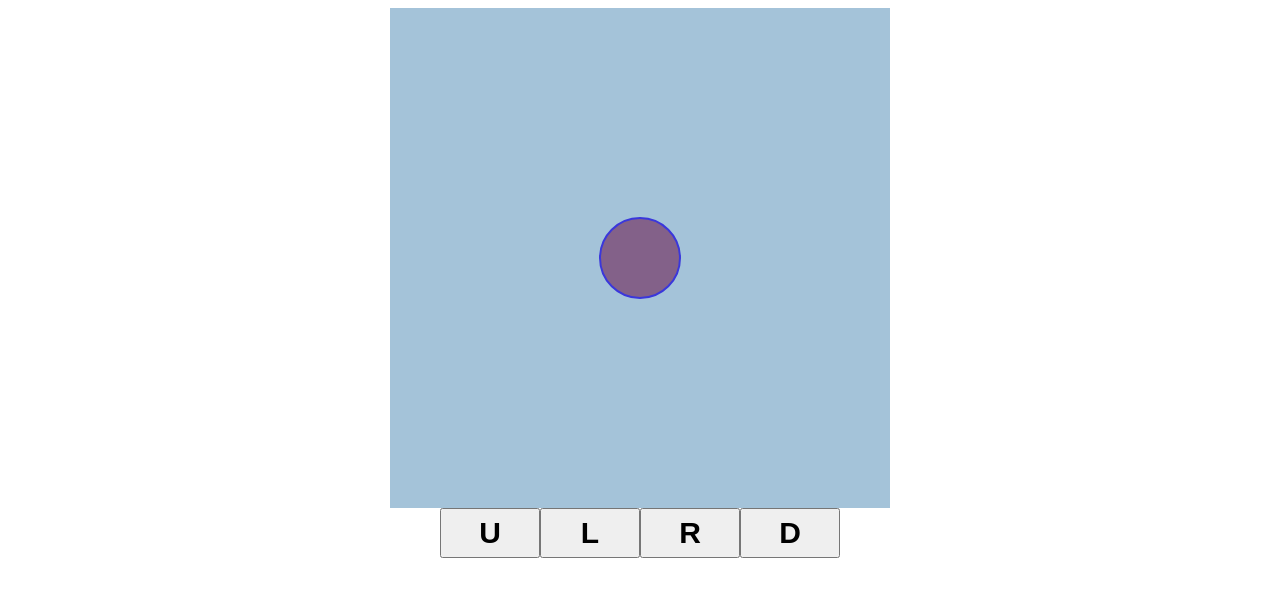
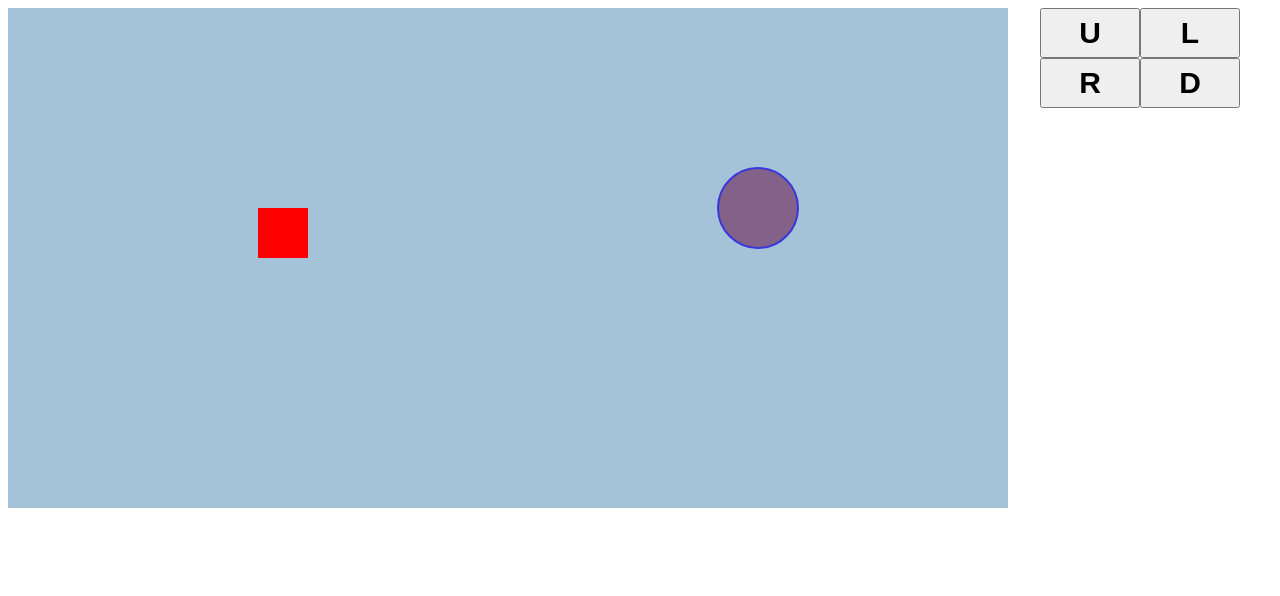
Before and after one commit to ArnabBanerji/angular_training, a website: page 02.html in a window 1280 px wide. Drawn offline with nearby package versions, Linux system fonts and the light colour scheme.

Commit message:
Post training changes.

```diff
--- a/01.js
+++ b/01.js
@@ -2,7 +2,6 @@ var app = angular.module('qaApp', []);
 
 app.controller('qaController', ['$rootScope', '$scope', function ($rootScope, $scope) {
     $scope.testValue = 'Test Success!';
-
     $rootScope.testParent = 'Testing Parent Root';
     $scope.testParent = 'Testing Parent Ctrl';
 
@@ -11,6 +10,8 @@ app.controller('qaController', ['$rootScope', '$scope', function ($rootScope, $s
     $scope.currentQuestionIndex = 0;
 
     $scope.showIndex = false;
+
+    $scope.imgSrc = 'a.png';
 
     var data = [
         {
@@ -43,6 +44,8 @@ app.controller('qaController', ['$rootScope', '$scope', function ($rootScope, $s
         return (optionIndex === questionIndex);
     };
 
+
+
     $scope.showOptionIndex = function () {
         $scope.showIndex = !$scope.showIndex;
     };
--- a/02.html
+++ b/02.html
@@ -11,6 +11,7 @@
             height: 500px;
             width: 500px;
             background-color: rgba(75, 135, 180, 0.5);
+            float: left;
         }
 
         .box {
@@ -31,12 +32,21 @@
             font-weight: 700;
         }
 
+        div.box {
+            height: 50px;
+            width: 50px;
+            background-color: red;
+        }
+
     </style>
     <script src="bower_components/angular/angular.js"></script>
     <script src="02.js"></script>
 </head>
 <body ng-app="positionChange">
 <div ng-controller="pcCtrl">
+    <div class="wrapper">
+        <div class="box" ng-style="boxStyle"></div>
+    </div>
     <svg class=wrapper>
         <circle class="box" ng-attr-cx="{{boxStyle.left}}" ng-attr-cy="{{boxStyle.top}}" r="40px"
                 stroke-width="2"></circle>
--- a/02.js
+++ b/02.js
@@ -44,9 +44,10 @@ app.controller('pcCtrl', ['$scope', function ($scope) {
 
     };
 
-    // setTimeout(function () {
-    //     $scope.boxStyle.top = '200px';
-    //     $scope.$apply();
-    // }, 2000);
+    setTimeout(function () {
+        console.log('Timeout');
+        $scope.boxStyle.top = '200px';
+        $scope.$apply();
+    }, 2000);
 
 }]);
```
Also changed, not shown: 00.html (+2 -4 lines), 00.js (+5 -3 lines), 01.html (+15 -2 lines).
